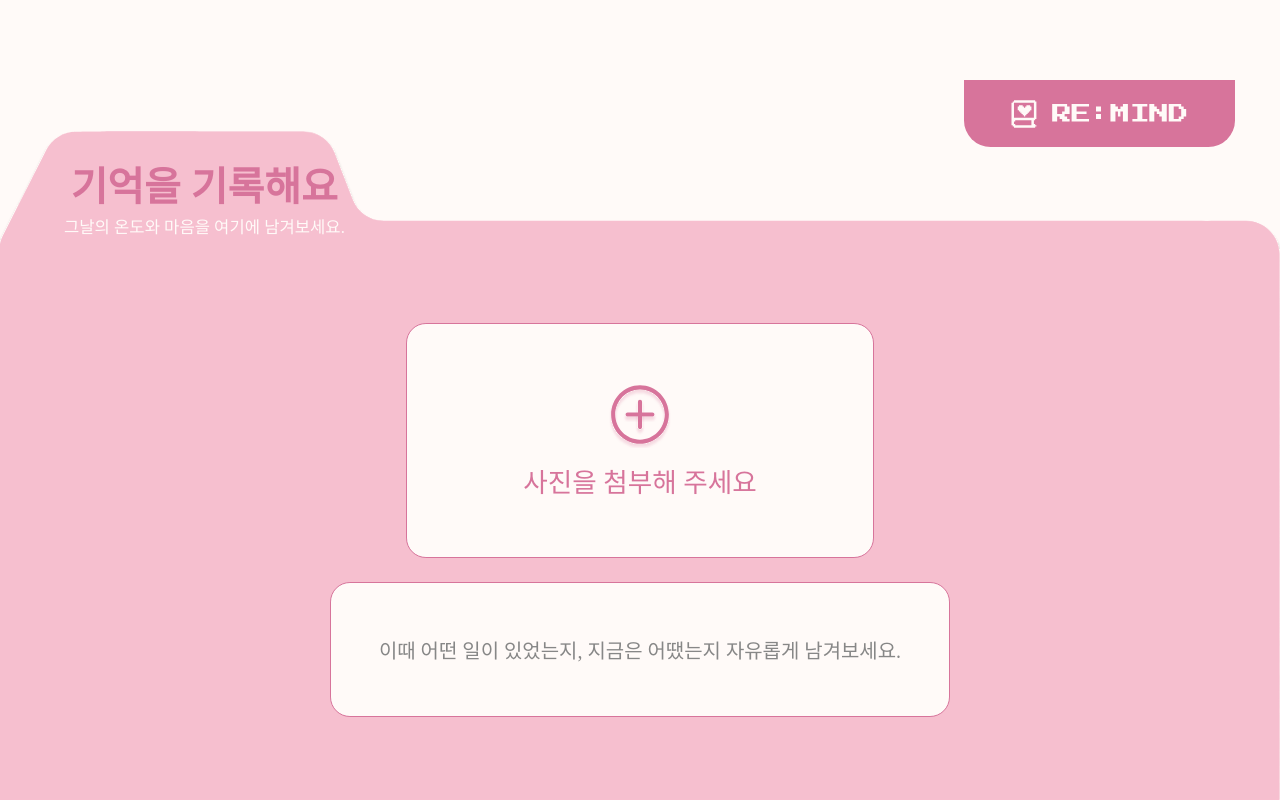
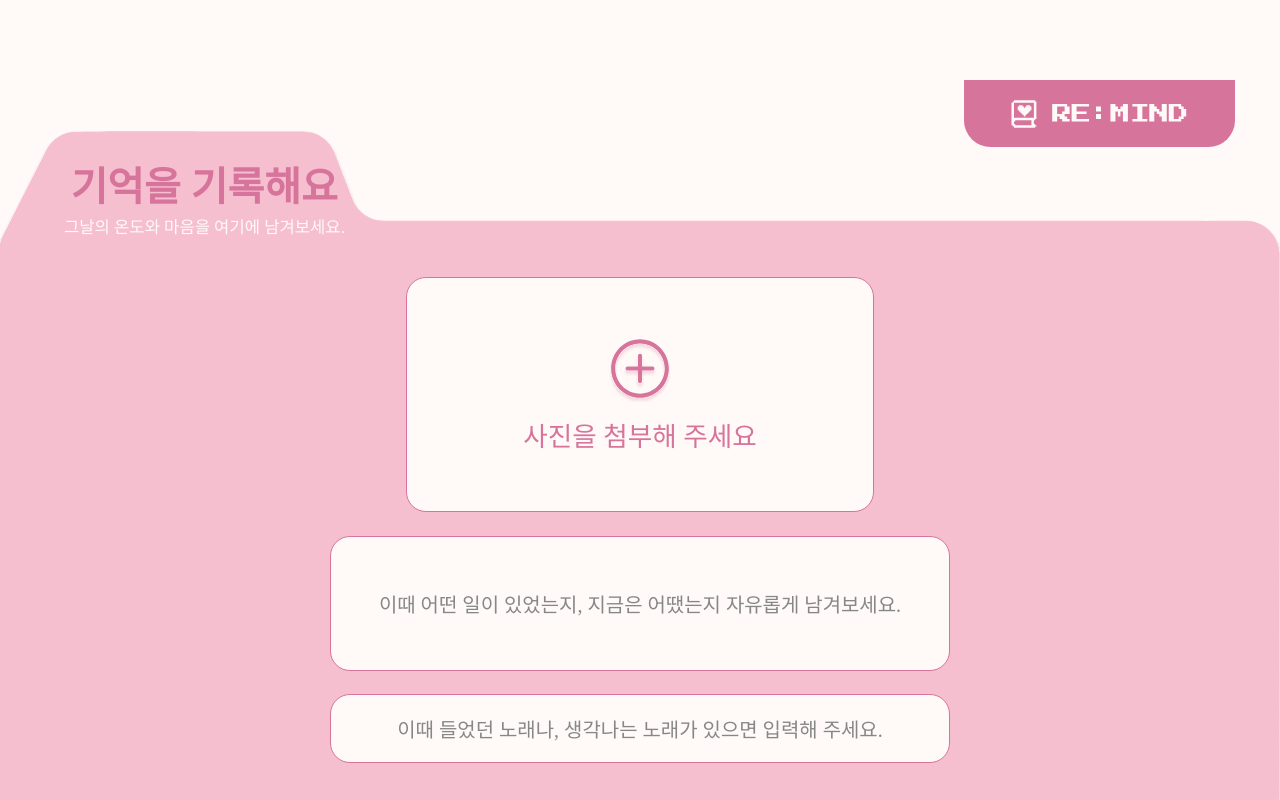
Before and after one commit to 2025-REMIND/REMIND-Frontend, a React (Create React App) app in the folder remind/: page /memoryrecord in a window 1280 px wide. Shown: the part 3978-4778 px from the top of the page. Built offline with nearby package versions, Linux system fonts and the light colour scheme; a web font is replaced by a local one.

Commit message:
💄 MemoryRecord 노래 입력 필드 추가

```diff
--- a/remind/src/components/memoryrecord/MemoryRecord.jsx
+++ b/remind/src/components/memoryrecord/MemoryRecord.jsx
@@ -23,6 +23,9 @@ export default function MemoryRecord() {
                     <S.CommentBox>
                         이때 어떤 일이 있었는지, 지금은 어땠는지 자유롭게 남겨보세요.
                     </S.CommentBox>
+                    <S.SongBox>
+                        이때 들었던 노래나, 생각나는 노래가 있으면 입력해 주세요.
+                    </S.SongBox>
                 </S.Memory>
             </S.Content>
         </S.RecordLayout>
--- a/remind/src/components/memoryrecord/MemoryRecord.style.js
+++ b/remind/src/components/memoryrecord/MemoryRecord.style.js
@@ -104,3 +104,19 @@ export const CommentBox = styled.div`
     font-weight: 200;
     font-size: 1.56vw;
 `
+
+export const SongBox = styled.div`
+    display: flex;
+    flex-direction: column;
+    text-align: center;
+    justify-content: center;
+    width: 48.33vw;
+    height: 5.20vw;
+    background-color: #FFFAF8;
+    border: 0.05vw solid #D7749B;
+    border-radius: 1.56vw;
+    color: #878787;
+    font-weight: 200;
+    font-size: 1.56vw;
+    margin: 0 auto;
+`
```
